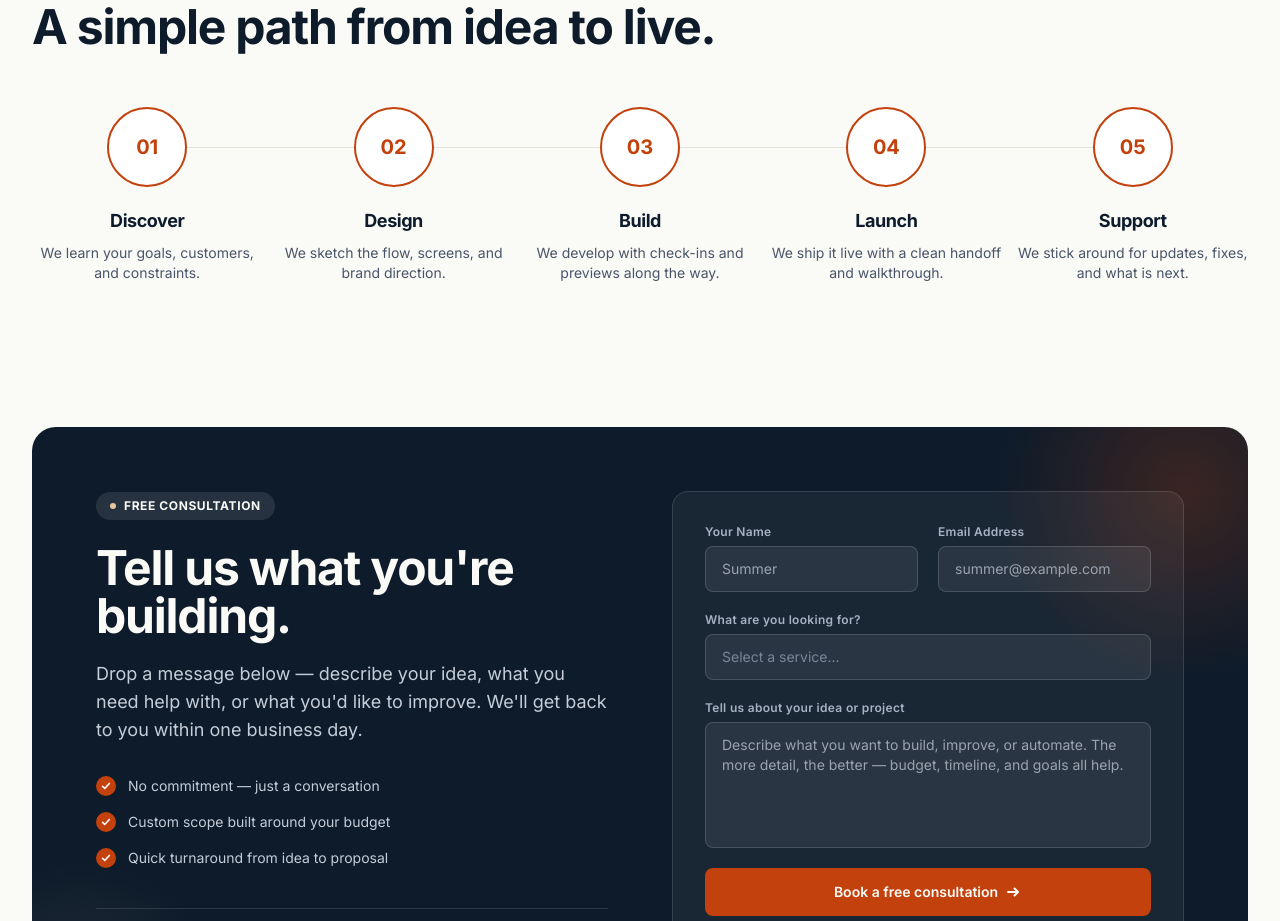
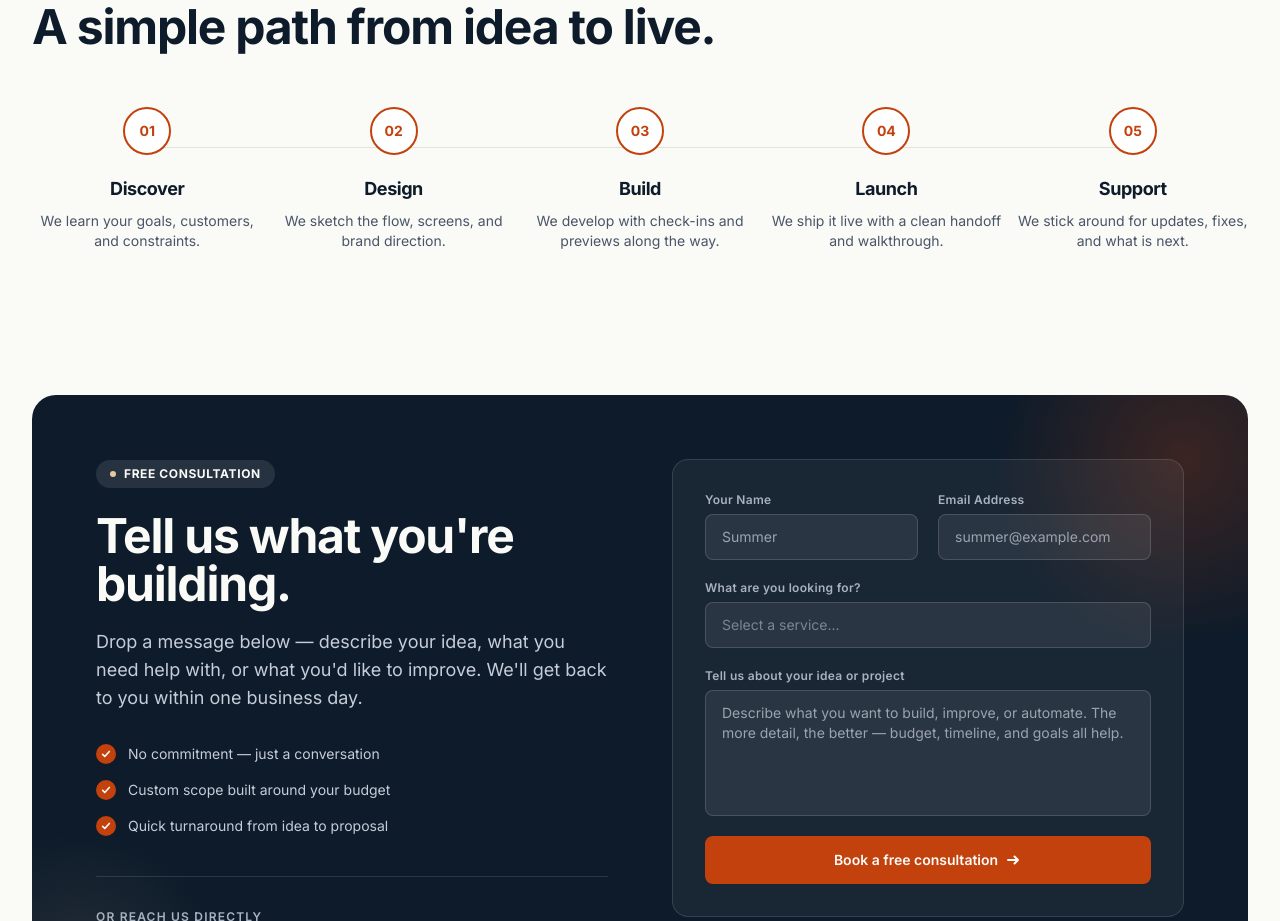
Before and after one commit to summervibetech/summervibeTech, a React (Vite) app: page / in a window 1280 px wide. Shown: the part 5940-6861 px from the top of the page. Built offline with nearby package versions, Linux system fonts and the light colour scheme.

Commit message:
shrink process step icons

```diff
--- a/SummervibeTechLanding.jsx
+++ b/SummervibeTechLanding.jsx
@@ -822,10 +822,10 @@ export default function SummervibeTechLanding() {
               {process.map((p) => (
                 <div key={p.step} className="text-center">
                   <div
-                    className="w-20 h-20 mx-auto rounded-full flex items-center justify-center mb-5 relative z-10"
+                    className="w-12 h-12 mx-auto rounded-full flex items-center justify-center mb-5 relative z-10"
                     style={{ backgroundColor: colors.surface, border: `2px solid ${colors.accent}` }}
                   >
-                    <span className="text-xl font-bold" style={{ color: colors.accent }}>{p.step}</span>
+                    <span className="text-sm font-bold" style={{ color: colors.accent }}>{p.step}</span>
                   </div>
                   <h3 className="text-lg font-bold mb-2" style={{ color: colors.ink }}>{p.title}</h3>
                   <p className="text-sm" style={{ color: colors.inkSoft }}>{p.desc}</p>
```
